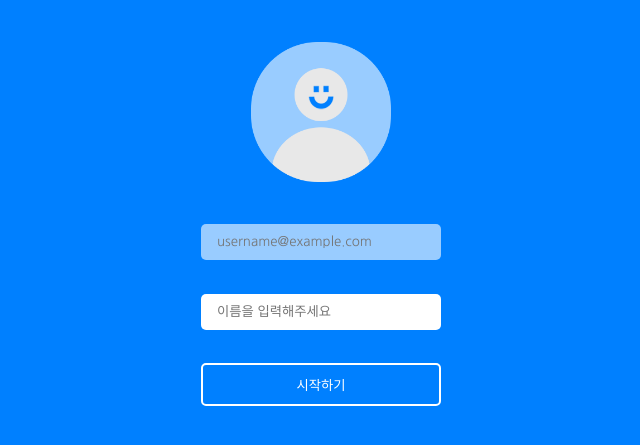
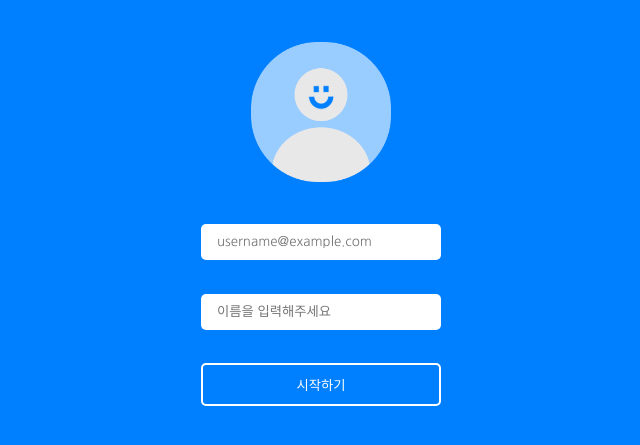
Before and after one commit to jeongum/canwemeet_v2, a Flask app: page /register/ in a window 1280 px wide. Shown: the part 230-675 px from the top of the page, without its empty margins (319-959 px from the left). Run offline with Flask 2, Linux system fonts and the light colour scheme; some libraries are stand-ins or nearby versions.

Commit message:
Modified register css

```diff
--- a/static/css/style.css
+++ b/static/css/style.css
@@ -120,16 +120,13 @@ body.login {
     font-family: 'Nanum Gothic', sans-serif;
 }
 
-#profile-form input[type=email] {
-    background-color: #99ccff;
-}
-
 #profile-form input[type=file] {
     display: none;
 }
 
 #profile-form input:focus {
     outline: none;
+    background-color: #99ccff;
 }
 
 #profile-form button {
```
